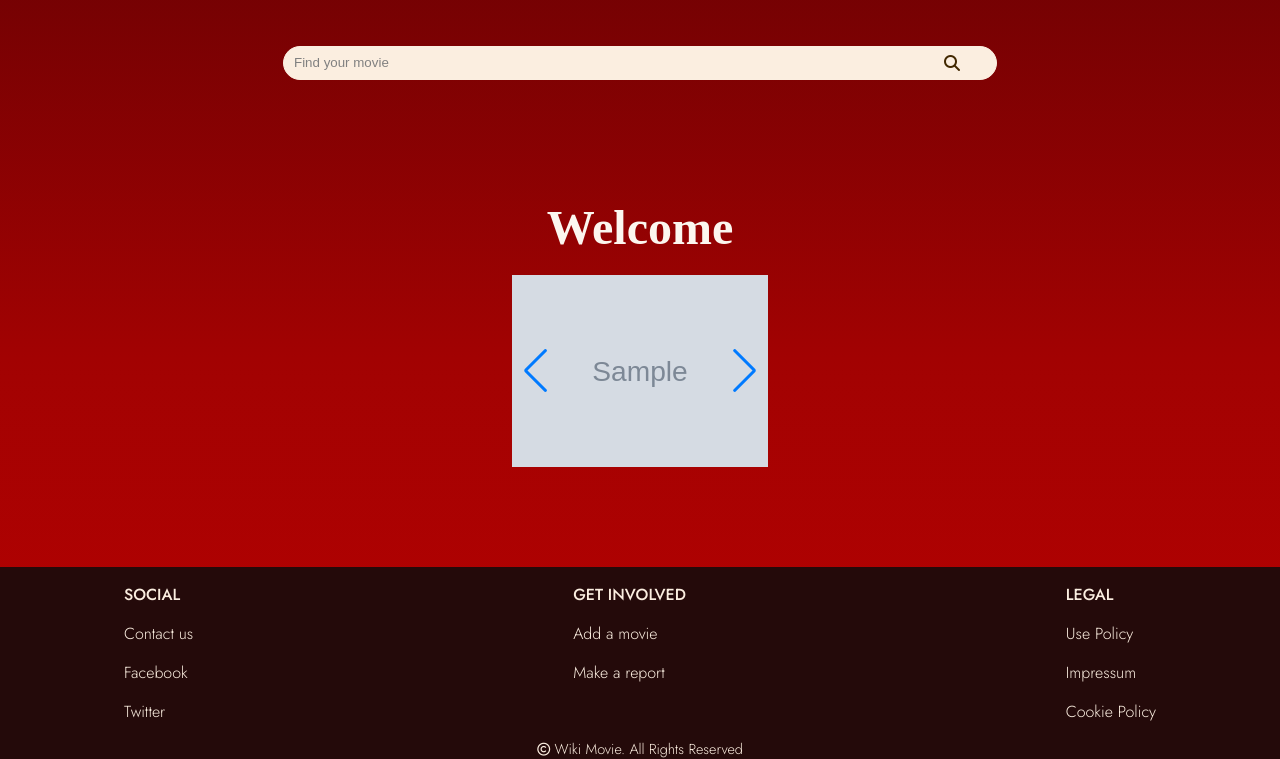
After one commit to chloec68/MVC_CINEMA, a PHP site: template view/home/index.php in a window 1280 px wide. The commit adds this page. Shown: the part 846-1605 px from the top of the page. Run offline with PHP 8.4, Linux system fonts and the light colour scheme; the template is opened without the code that fills it: most values are stand-ins (such as "Sample title", 1, 10 or a date in 2020); grey boxes marked "Sample" are stand-in pictures; some web fonts are replaced.

Commit message:
try swiper home page

```diff
--- a/index.php
+++ b/index.php
@@ -8,6 +8,7 @@
 use Controller\CinemaController;
 use Controller\TypeController;
 use Controller\PersonController;
+use Controller\HomeController;
 
 //autochargement des classes du projet
 spl_autoload_register(function ($class_name){
@@ -19,6 +20,7 @@ spl_autoload_register(function ($class_name){
 $ctrlCinema = new CinemaController();
 $ctrlType = new TypeController();
 $ctrlPerson = new PersonController();
+$ctrlHome = new HomeController();
 
 
 // utilisation de l'OPERATEUR TERNAIRE pour affecter une valeur à $id
@@ -34,6 +36,8 @@ $id = (isset($_GET["id"])) ? $_GET["id"] : null;
 //en fonction de l'action détectée dans l'URL via la propriété "action", on interagit avec la bonne méthode du controller
 if(isset($_GET["action"])){
     switch ($_GET["action"]){
+        //HOME
+        case "index" : $ctrlHome->index();break;
         // MOVIES
         case "listFilms" : $ctrlCinema->listFilms();break;
         case "detailFilm":$ctrlCinema->detailFilm($id);break;
--- a/public/styles/styles.css
+++ b/public/styles/styles.css
@@ -448,3 +448,33 @@ footer{
 .small i{
     font-size:0.9em;
 }
+
+
+
+/* SWIPER */
+
+.swiper {
+    width: 20%;
+    height: 100%;
+    margin: 20px auto;
+  }
+
+  .swiper-slide {
+    text-align: center;
+    font-size: 18px;
+    background: #030303;
+    display: flex;
+    justify-content: center;
+    align-items: center;
+  }
+
+  .swiper-slide img {
+    display: block;
+    max-width: 100%;
+    height: 100%;
+    object-fit: cover;
+  }
+
+  .swiper-button-prev{
+    color:red;
+  }
--- a/view/film/addMovieForm.php
+++ b/view/film/addMovieForm.php
@@ -10,6 +10,8 @@
         <input type="number" name="movieDuration" id="duration" required min="1"><br>
         <label for="synopsis">Synopsis : </label>
         <input type="text" name="movieSynopsis" id="synopsis" required><br>
+        <label for="rating">Rating : </label>
+        <input type="number" name="rating" id="rating" required max="5"><br>
         <label for="poster">Poster : </label>
         <input type="file" name="file" id="poster" accept="image/*"><br>
 
--- /dev/null
+++ b/view/home/index.php
@@ -0,0 +1,34 @@
+<?php ob_start();
+
+?>
+
+<!-- Slider main container -->
+<div class="swiper mySwiper">
+  <!-- Additional required wrapper -->
+  <div class="swiper-wrapper">
+    <!-- Slides -->
+    <?php
+        foreach($bestRating->fetchAll() as $best){
+    ?>
+        <div class="swiper-slide"><img src="<?=$best['poster']?>"> </div>
+
+
+    <?php
+    }
+    ?>
+
+  </div>
+
+  <!-- If we need navigation buttons -->
+  <div class="swiper-button-prev"></div>
+  <div class="swiper-button-next"></div>
+</div>
+
+
+
+<?php
+
+$titre = "Home";
+$titre_secondaire = "Welcome";
+$contenu = ob_get_clean();
+require "view/template.php";
--- a/view/template.php
+++ b/view/template.php
@@ -6,17 +6,25 @@
     <head>
         <meta charset="UTF-8">
         <meta name="viewport" content="width=device-width, initial-scale=1.0">
+        <!-- STYLES SHEET -->
         <link rel="stylesheet" href="public/styles/styles.css">
         <link rel="preconnect" href="https://fonts.googleapis.com">
         <link rel="preconnect" href="https://fonts.gstatic.com" crossorigin>
+        <!-- FONTS -->
         <link href="https://fonts.googleapis.com/css2?family=Jost:ital,wght@0,100..900;1,100..900&family=Nunito:ital,wght@0,200..1000;1,200..1000&display=swap" rel="stylesheet">
-        <link rel="stylesheet" href="https://cdnjs.cloudflare.com/ajax/libs/font-awesome/6.7.2/css/all.min.css" integrity="sha512-Evv84Mr4kqVGRNSgIGL/F/aIDqQb7xQ2vcrdIwxfjThSH8CSR7PBEakCr51Ck+w+/U6swU2Im1vVX0SVk9ABhg==" crossorigin="anonymous" referrerpolicy="no-referrer" />
         <link rel="preconnect" href="https://fonts.googleapis.com">
         <link rel="preconnect" href="https://fonts.gstatic.com" crossorigin>
         <link href="https://fonts.googleapis.com/css2?family=Erica+One&display=swap" rel="stylesheet">
         <link rel="preconnect" href="https://fonts.googleapis.com">
         <link rel="preconnect" href="https://fonts.gstatic.com" crossorigin>
         <link href="https://fonts.googleapis.com/css2?family=Blinker:wght@100;200;300;400;600;700;800;900&display=swap" rel="stylesheet">
+        <!-- CDN -->
+        <link rel="stylesheet" href="https://cdnjs.cloudflare.com/ajax/libs/font-awesome/6.7.2/css/all.min.css" integrity="sha512-Evv84Mr4kqVGRNSgIGL/F/aIDqQb7xQ2vcrdIwxfjThSH8CSR7PBEakCr51Ck+w+/U6swU2Im1vVX0SVk9ABhg==" crossorigin="anonymous" referrerpolicy="no-referrer" />
+        <!-- SWIPER -->
+        <link rel="stylesheet" href="https://cdn.jsdelivr.net/npm/swiper@11/swiper-bundle.min.css"/>
+        <!-- SCRIPT -->
+        <script src="https://cdn.jsdelivr.net/npm/swiper@11/swiper-bundle.min.js" defer></script>
+
         <title><?= $titre ?></title>
     </head>
 
@@ -70,5 +78,6 @@
         <div class="small"><i class="fa-regular fa-copyright"></i> Wiki Movie. All Rights Reserved</div>
     </footer>
 
+    <script src="https://cdn.jsdelivr.net/npm/swiper@11/swiper-bundle.min.js" defer></script>
     </body>
 </html>
```
Also changed, not shown: controller/CinemaController.php (+5 -3 lines), controller/HomeController.php (+11 -18 lines), public/js/script.js (added, +12 -0 lines), view/film/detailFilms.php (+11 -6 lines), public/img/posters/677e3ca78fdb39.20394390.webp (deleted), public/img/posters/677ea9e25b0ac2.51539959.webp (deleted), public/img/posters/677eaacc167a71.19532759.webp (deleted), public/img/posters/677eb164932100.72611444.webp (deleted), public/img/posters/677eb197bf51f6.90850294.webp (deleted), public/img/posters/677eb93f915522.90138530.webp (deleted), public/img/posters/677ebb17c4aeb3.58569817.webp (deleted), public/img/posters/677ebb349fd611.30876395.webp (deleted), public/img/posters/default.jpeg (added), public/img/posters/gladiator.webp (renamed from public/img/posters/677e307c498844.33193688.webp).
